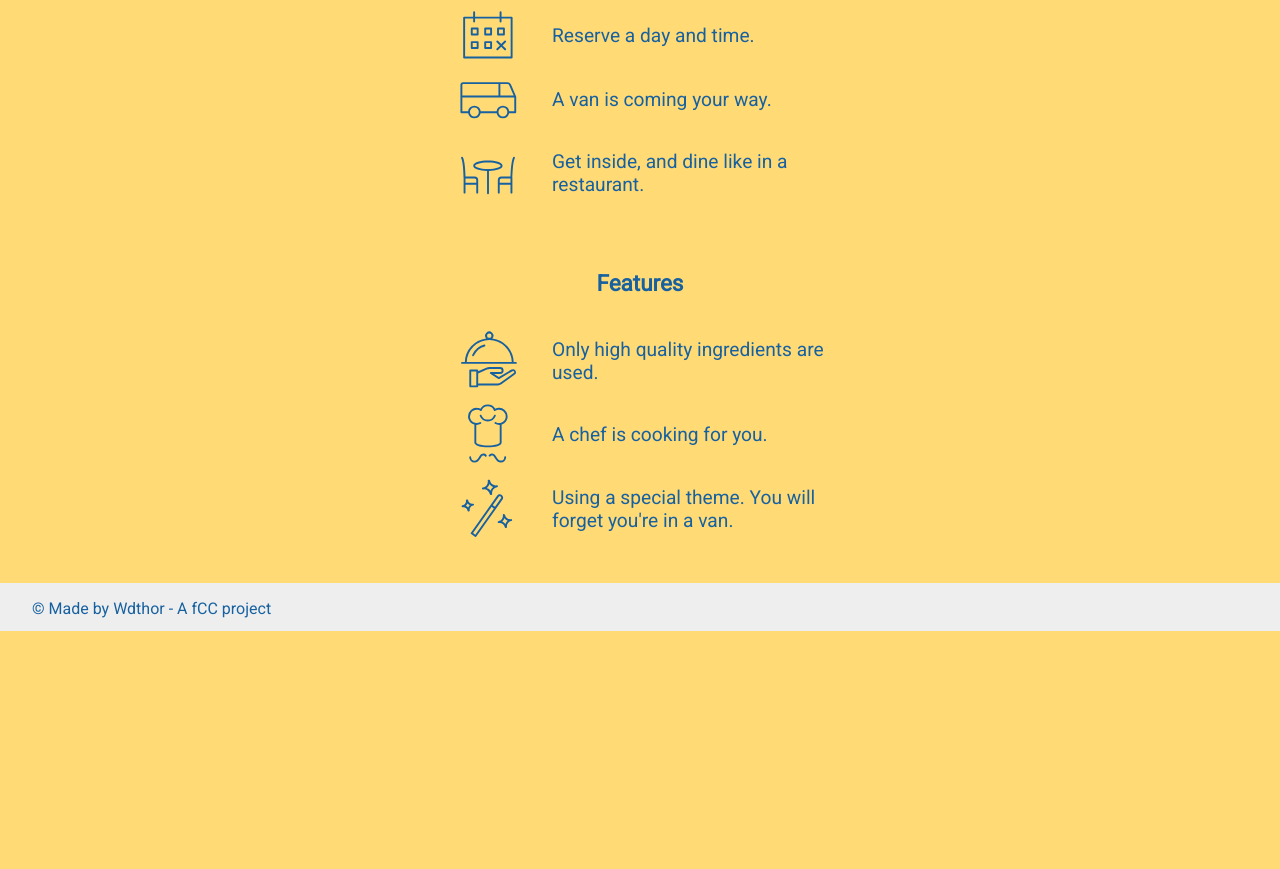
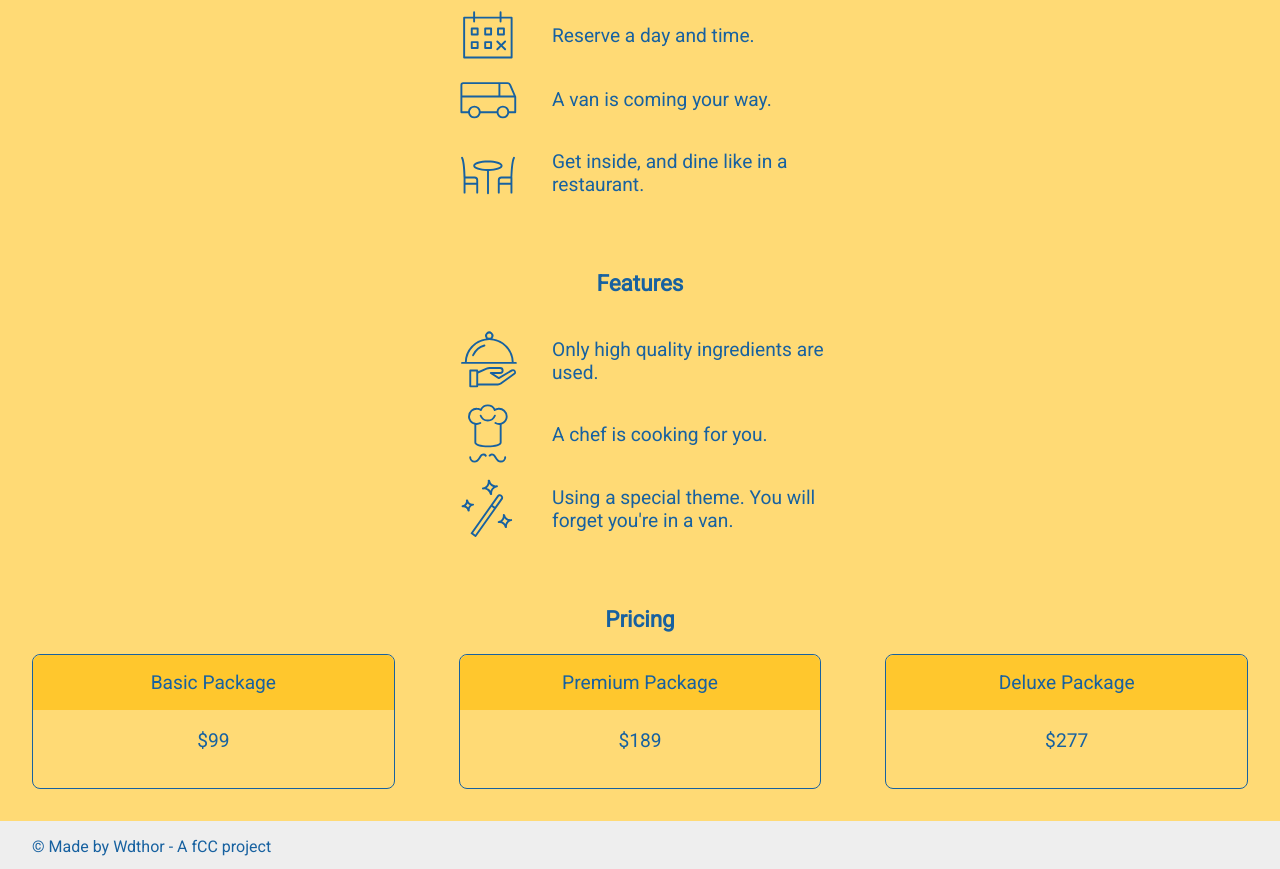
Before and after one commit to wdthor/fcc-project-product-landing-page, a plain HTML site: page index.html in a window 1280 px wide. Shown: the part 575-1444 px from the top of the page. Before the commit the page ends 1206 px from the top, so only its background shows below. Drawn offline with Linux system fonts and the light colour scheme.

Commit message:
Add pricing section, links and scroll behavior

```diff
--- a/index.html
+++ b/index.html
@@ -17,11 +17,15 @@
       <img src="./logo.png" alt="logo" id="header-img" />
 
       <nav id="nav-bar">
-        <a href="#how-it-works">
-          <button class="nav-link">How It Works</button>
+        <a class="nav-link" href="#how-it-works">
+          <button class="nav-link-button">How It Works</button>
         </a>
-        <button class="nav-link">Features</button>
-        <button class="nav-link">Pricing</button>
+        <a class="nav-link" href="#features">
+          <button class="nav-link-button">Features</button>
+        </a>
+        <a class="nav-link" href="#pricing">
+          <button class="nav-link-button">Pricing</button>
+        </a>
       </nav>
     </header>
 
@@ -31,6 +35,7 @@
       <section class="form-section">
         <form id="form" action="https://www.freecodecamp.com/email-submit">
           <input
+            name="email"
             type="email"
             id="email"
             placeholder="example@email.com"
@@ -79,7 +84,7 @@
           <img
             class="icon"
             src="./assets/icons/Tilda_Icons_42_restaurant_waiter.svg"
-            alt="Calendar"
+            alt="Quality ingredients"
           />
           <p>Only high quality ingredients are used.</p>
         </section>
@@ -87,7 +92,7 @@
           <img
             class="icon"
             src="./assets/icons/Tilda_Icons_42_restaurant_cook.svg"
-            alt="Van"
+            alt="A Cook"
           />
           <p>A chef is cooking for you.</p>
         </section>
@@ -95,9 +100,26 @@
           <img
             class="icon"
             src="./assets/icons/Tilda_Icons_5ev_magic.svg"
-            alt="Restaurant table"
+            alt="Magic"
           />
           <p>Using a special theme. You will forget you're in a van.</p>
+        </section>
+      </section>
+      <section id="pricing">
+        <h3>Pricing</h3>
+        <section id="package-container">
+          <section class="package">
+            <p class="package-header">Basic Package</p>
+            <p class="package-content">$99</p>
+          </section>
+          <section class="package">
+            <p class="package-header">Premium Package</p>
+            <p class="package-content">$189</p>
+          </section>
+          <section class="package">
+            <p class="package-header">Deluxe Package</p>
+            <p class="package-content">$277</p>
+          </section>
         </section>
       </section>
       <footer id="footer">
--- a/style.css
+++ b/style.css
@@ -13,17 +13,17 @@ html,
 body {
   margin: 0;
   padding: 0;
+  scroll-behavior: smooth;
 }
 
 body {
   height: 100vh;
   width: 100%;
   background-color: #ffda75;
-  scroll-behavior: smooth;
 }
 
 #header {
-  position: absolute;
+  position: fixed;
   width: 100%;
   height: 3rem;
   background-color: #eee;
@@ -37,7 +37,7 @@ body {
   text-decoration: none;
 }
 
-.nav-link {
+.nav-link-button {
   cursor: pointer;
   height: 100%;
   border: none;
@@ -74,7 +74,6 @@ body {
   border: none;
   color: var(--primary-color);
   font-size: 1rem;
-
 }
 
 #email {
@@ -119,7 +118,8 @@ body {
   box-shadow: 2px 2px 2px rgba(255, 199, 45, 0.6);
 }
 
-#how-it-works, #features {
+#how-it-works,
+#features {
   display: flex;
   flex-direction: column;
   align-items: center;
@@ -127,16 +127,58 @@ body {
   margin-bottom: 2rem;
 }
 
-.step, .feature {
+#pricing {
+  display: flex;
+  flex-direction: column;
+  align-items: center;
+  font-size: 1.2rem;
+  margin-bottom: 2rem;
+  width: 100%;
+}
+
+#package-container {
+  display: flex;
+  justify-content: space-between;
+  width: 100%;
+}
+
+.package {
+  display: flex;
+  flex-direction: column;
+  align-items: center;
+  width: 30%;
+  margin: 0 2rem;
+  border: 1px solid var(--primary-color);
+  border-radius: 0.5rem;
+}
+
+.package-header {
+  text-align: center;
+  width: 100%;
+  background-color: #ffc72d;
+  padding: 1rem 0;
+  margin-top: 0;
+  border-top-left-radius: 0.5rem;
+  border-top-right-radius: 0.5rem;
+  margin-bottom: 0.2rem;
+}
+
+.package-content {
+  padding: 1rem;
+  margin-top: 0;
+}
+
+.step,
+.feature {
   display: flex;
   align-items: center;
   justify-content: space-between;
 }
 
-.step > p, .feature > p {
+.step > p,
+.feature > p {
   width: 17rem;
   font-size: 1.2rem;
-
 }
 
 .icon {
@@ -159,5 +201,4 @@ body {
 }
 
 @media screen and (max-width: 60rem) {
-
 }
```
